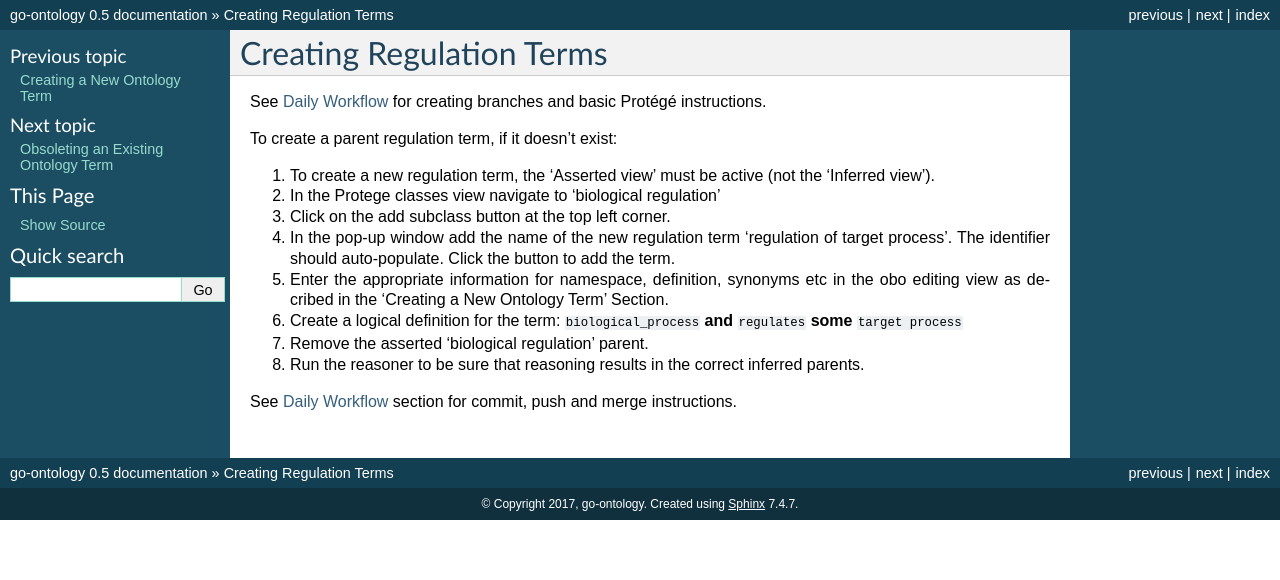
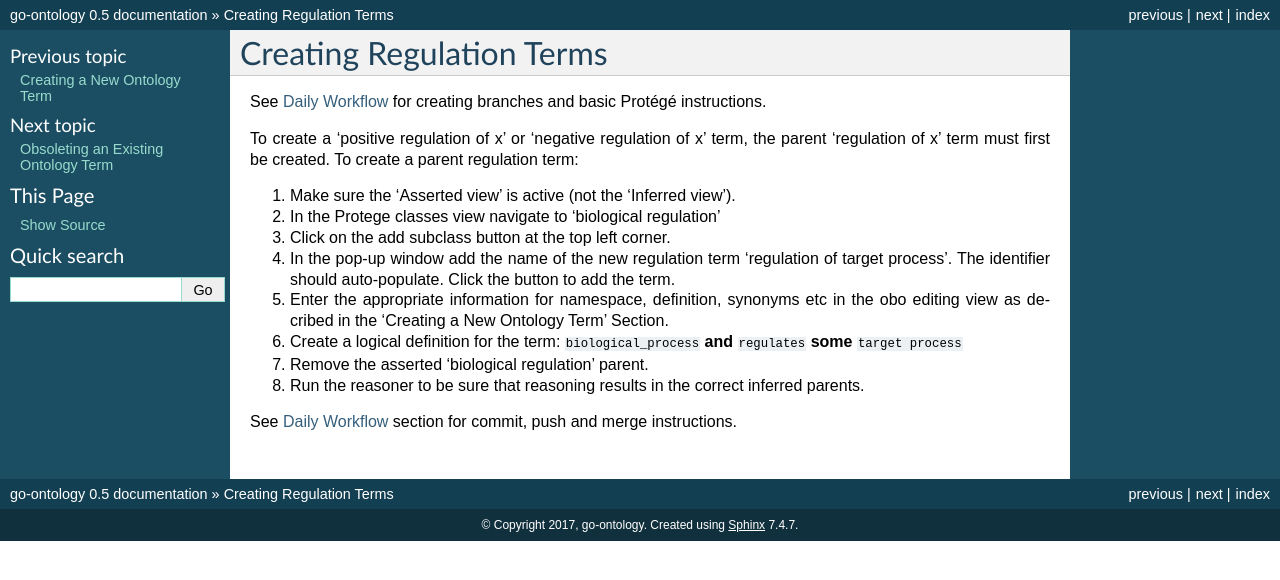
Before and after one commit to geneontology/go-ontology, a Sphinx documentation site: the page built from docs/NewRegTerm.md, in a window 1280 px wide. Shown: the top 580 px of the page. Built offline with Sphinx 7.4.7, drawn with Linux system fonts in a browser that asks for light colours.

Commit message:
Update NewRegTerm.md

```diff
--- a/docs/NewRegTerm.md
+++ b/docs/NewRegTerm.md
@@ -2,10 +2,9 @@
 
 See [Daily Workflow](http://go-ontology.readthedocs.io/en/latest/Installgit.html#daily-workflow-updating-with-git-pull) for creating branches and basic Protégé instructions.
 
-To create a parent regulation term, if it doesn’t exist:
+To create a 'positive regulation of x' or 'negative regulation of x' term, the parent 'regulation of x' term must first be created. To create a parent regulation term:
 
-
-1. To create a new regulation term, the 'Asserted view' must be active (not the 'Inferred view').
+1. Make sure the 'Asserted view' is active (not the 'Inferred view').
 
 2. In the Protege classes view navigate to ‘biological regulation’
 
```
